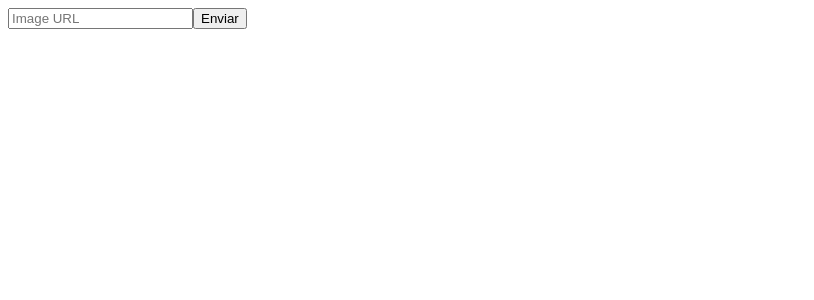
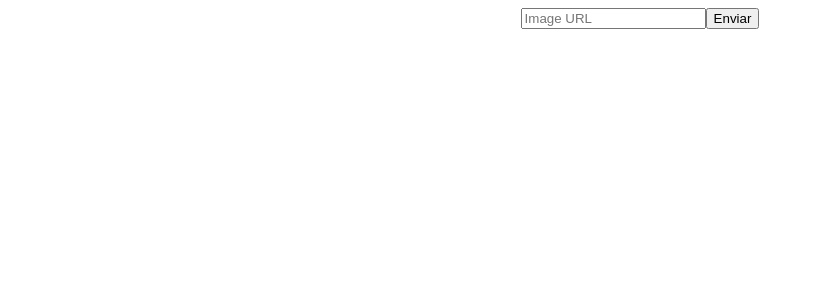
Before and after one commit to vit0rr/crud-react, a React (Vite) app: page / in a window 1280 px wide. Shown: the top 300 px of the page, without its empty margins (0-814 px from the left). Built offline with nearby package versions, Linux system fonts and the light colour scheme.

Commit message:
style: create container component and restyling the application

```diff
--- a/src/App.jsx
+++ b/src/App.jsx
@@ -1,5 +1,6 @@
 import { useEffect, useState } from 'react';
 import AddPhoto from './components/AddPhoto';
+import { Container } from './components/Container';
 import { Photo } from './components/Photo';
 import { fetchPhotos } from './utils/photos';
 
@@ -12,12 +13,20 @@ function App() {
   }, []);
 
   return (
-    <div>
+    <Container>
       <AddPhoto refetchPhotos={setUrls} />
-      {urls?.map((url, index) => (
-        <Photo key={index} index={index} url={url} refetchPhotos={setUrls} />
-      ))}
-    </div>
+      <Container
+        direction="row"
+        style={{
+          gap: 25,
+          flexWrap: 'wrap',
+        }}
+      >
+        {urls?.map((url, index) => (
+          <Photo key={index} index={index} url={url} refetchPhotos={setUrls} />
+        ))}
+      </Container>
+    </Container>
   );
 }
 
--- /dev/null
+++ b/src/components/Container.jsx
@@ -0,0 +1,14 @@
+export const Container = ({ children, direction = 'column', style }) => (
+  <div
+    style={{
+      display: 'flex',
+      justifyContent: 'center',
+      alignItems: 'center',
+      flexDirection: direction,
+      marginTop: '6px',
+      ...style,
+    }}
+  >
+    {children}
+  </div>
+);
--- a/src/components/Photo.jsx
+++ b/src/components/Photo.jsx
@@ -1,5 +1,6 @@
 import { useState } from 'react';
 import { deletePhoto, fetchPhotos, updatePhoto } from '../utils/photos';
+import { Container } from './Container';
 import { EditPhoto } from './EditPhoto';
 
 export const Photo = ({ index, url, refetchPhotos }) => {
@@ -21,16 +22,23 @@ export const Photo = ({ index, url, refetchPhotos }) => {
   };
 
   return (
-    <>
-      <br />
+    <Container
+      style={{
+        padding: 10,
+        backgroundColor: '#121212',
+        gap: 5,
+        borderRadius: 8,
+      }}
+    >
+      <img src={url} width="200px" />
+      <Container direction="row" style={{ gap: 4 }}>
         <button onClick={handleDelete}>Delete</button>
         {showInput ? (
           <EditPhoto handleUpdate={handleUpdate} />
         ) : (
           <button onClick={handleShowInput}>Edit</button>
         )}
-
-      <img src={url} width="300px" />
-    </>
+      </Container>
+    </Container>
   );
 };
```
Lines whose indentation alone changed are shown as unchanged.
